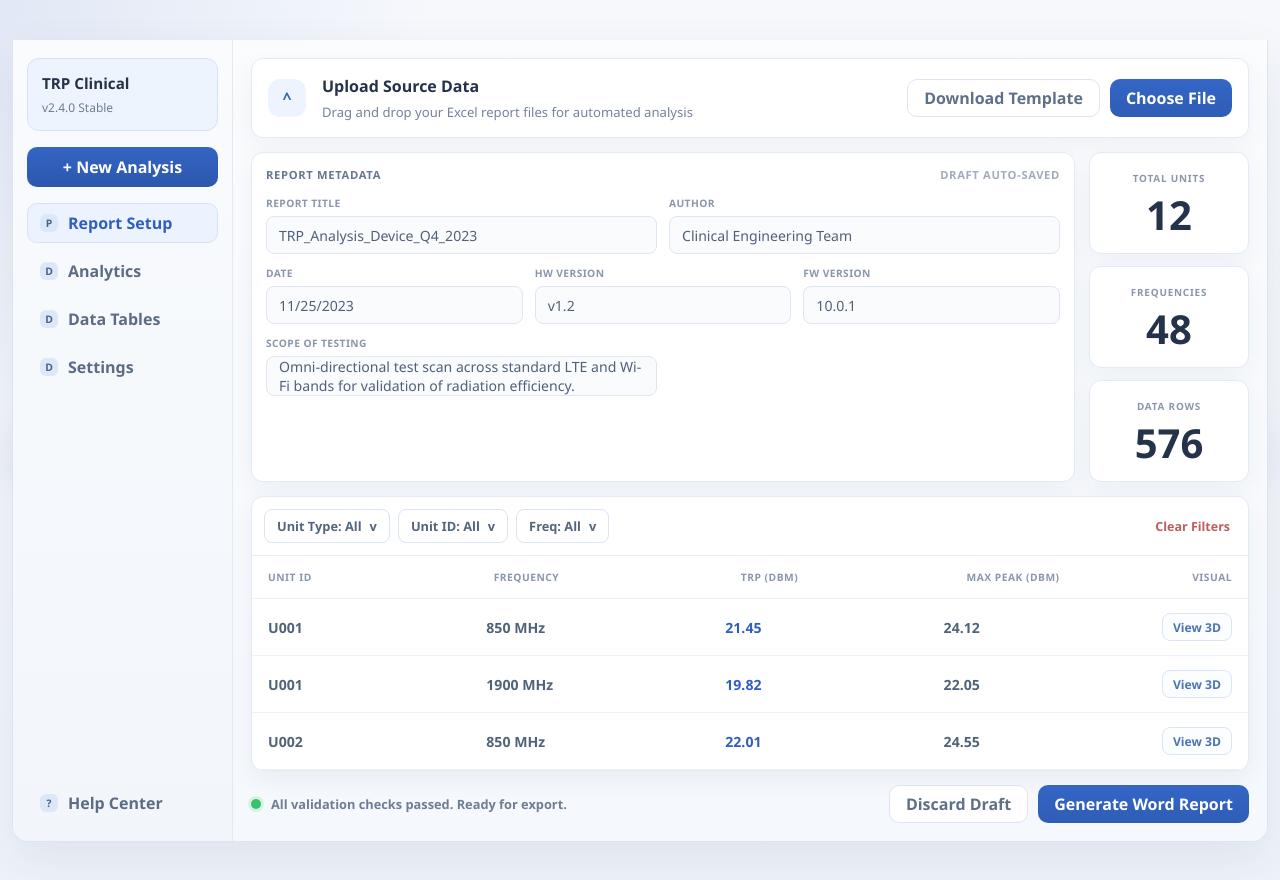
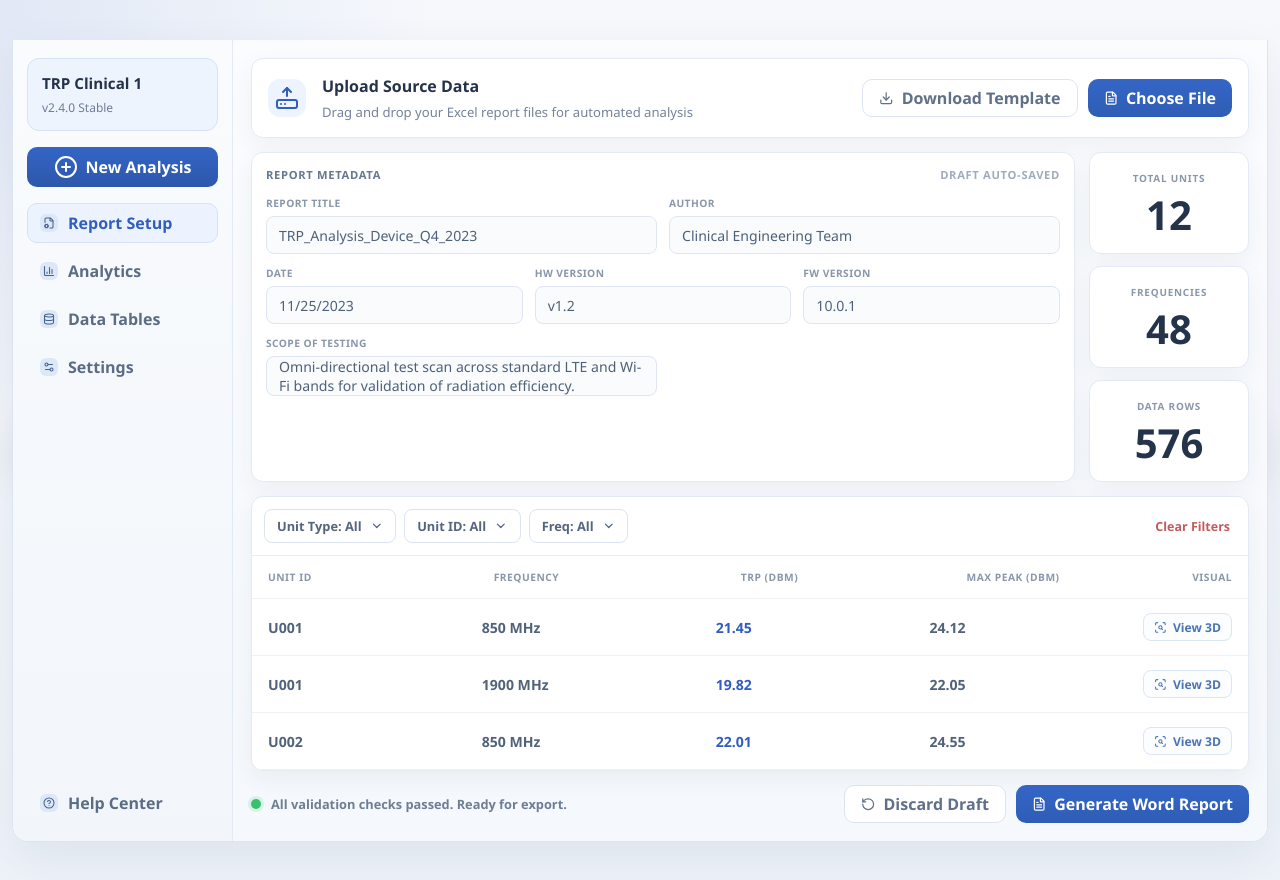
Before and after one commit to YossiAbutbul/ReportGenrator, a React (Vite) app: page / in a window 1280 px wide. Built offline with nearby package versions, Linux system fonts and the light colour scheme.

Commit message:
change to icons

```diff
--- a/package.json
+++ b/package.json
@@ -7,6 +7,7 @@
     "@testing-library/jest-dom": "^6.9.1",
     "@testing-library/react": "^16.3.2",
     "@testing-library/user-event": "^13.5.0",
+    "lucide-react": "^1.7.0",
     "react": "^19.2.4",
     "react-dom": "^19.2.4"
   },
--- a/src/App.css
+++ b/src/App.css
@@ -58,6 +58,14 @@
   color: var(--color-text-muted);
   font-size: 0.75rem;
   font-weight: 700;
+  flex-shrink: 0;
+}
+
+.icon-button svg,
+.avatar-button svg {
+  width: 0.95rem;
+  height: 0.95rem;
+  stroke-width: 2;
 }
 
 .avatar-button {
@@ -110,6 +118,10 @@
 }
 
 .sidebar-nav__action {
+  display: inline-flex;
+  align-items: center;
+  justify-content: center;
+  gap: var(--space-xs);
   height: 2.5rem;
   border: 0;
   border-radius: var(--radius-md);
@@ -155,6 +167,12 @@
   color: #47638b;
   font-size: 0.65rem;
   font-weight: 700;
+}
+
+.sidebar-nav__item-icon svg {
+  width: 0.75rem;
+  height: 0.75rem;
+  stroke-width: 2.1;
 }
 
 .app-shell__content {
@@ -227,10 +245,21 @@
 }
 
 .button {
+  display: inline-flex;
+  align-items: center;
+  justify-content: center;
+  gap: var(--space-xs);
   min-height: 2.375rem;
   padding: 0 var(--space-xl);
   border-radius: var(--radius-md);
   font-weight: 700;
+  white-space: nowrap;
+}
+
+.button svg {
+  width: 0.9rem;
+  height: 0.9rem;
+  stroke-width: 2;
 }
 
 .button--primary {
@@ -365,6 +394,12 @@
   font-weight: 700;
 }
 
+.filter-chip svg {
+  width: 0.85rem;
+  height: 0.85rem;
+  stroke-width: 2.2;
+}
+
 .text-button {
   color: var(--color-danger);
   font-size: var(--font-size-sm);
@@ -410,6 +445,10 @@
 }
 
 .table-link {
+  display: inline-flex;
+  align-items: center;
+  justify-content: center;
+  gap: var(--space-2xs);
   min-height: 1.75rem;
   padding: 0 var(--space-sm);
   border: var(--border-thin) solid #dbe6f4;
@@ -418,6 +457,12 @@
   background: #fbfdff;
   font-size: 0.76rem;
   font-weight: 700;
+}
+
+.table-link svg {
+  width: 0.8rem;
+  height: 0.8rem;
+  stroke-width: 2;
 }
 
 .dashboard-footer {
--- a/src/components/layout/AppShell.tsx
+++ b/src/components/layout/AppShell.tsx
@@ -1,13 +1,6 @@
 import type { PropsWithChildren, ReactElement } from 'react';
 import { ShellHeader } from './ShellHeader';
-import { SidebarNav } from './SidebarNav';
-
-const navItems = [
-  { label: 'Report Setup', active: true },
-  { label: 'Analytics' },
-  { label: 'Data Tables' },
-  { label: 'Settings' },
-];
+import { SidebarNav, defaultSidebarItems } from './SidebarNav';
 
 export function AppShell({ children }: PropsWithChildren): ReactElement {
   return (
@@ -15,10 +8,10 @@ export function AppShell({ children }: PropsWithChildren): ReactElement {
       <ShellHeader />
       <div className="app-shell__body">
         <SidebarNav
-          productName="TRP Clinical"
+          productName="TRP Clinical 1"
           versionLabel="v2.4.0 Stable"
           actionLabel="New Analysis"
-          items={navItems}
+          items={defaultSidebarItems}
           footerLabel="Help Center"
         />
         <main className="app-shell__content">{children}</main>
--- a/src/components/layout/ShellHeader.tsx
+++ b/src/components/layout/ShellHeader.tsx
@@ -1,4 +1,5 @@
 import type { ReactElement } from 'react';
+import { Bell, Settings, UserCircle2 } from 'lucide-react';
 
 export function ShellHeader(): ReactElement {
   return (
@@ -6,13 +7,13 @@ export function ShellHeader(): ReactElement {
       <div className="shell-header__brand">TRP Generator</div>
       <div className="shell-header__actions" aria-label="Application actions">
         <button className="icon-button" type="button" aria-label="Notifications">
-          i
+          <Bell aria-hidden="true" />
         </button>
         <button className="icon-button" type="button" aria-label="Preferences">
-          o
+          <Settings aria-hidden="true" />
         </button>
         <button className="avatar-button" type="button" aria-label="Profile">
-          Y
+          <UserCircle2 aria-hidden="true" />
         </button>
       </div>
     </header>
--- a/src/components/layout/SidebarNav.tsx
+++ b/src/components/layout/SidebarNav.tsx
@@ -1,8 +1,18 @@
 import type { ReactElement } from 'react';
+import type { LucideIcon } from 'lucide-react';
+import {
+  BarChart3,
+  CirclePlus,
+  Database,
+  FileCog,
+  HelpCircle,
+  Settings2,
+} from 'lucide-react';
 
 type NavItem = {
   label: string;
   active?: boolean;
+  icon: LucideIcon;
 };
 
 type SidebarNavProps = {
@@ -29,7 +39,8 @@ export function SidebarNav({
         </div>
 
         <button className="sidebar-nav__action" type="button">
-          + {actionLabel}
+          <CirclePlus aria-hidden="true" />
+          <span>{actionLabel}</span>
         </button>
 
         <nav className="sidebar-nav__items" aria-label="Primary navigation">
@@ -40,7 +51,7 @@ export function SidebarNav({
               type="button"
             >
               <span className="sidebar-nav__item-icon" aria-hidden="true">
-                {item.active ? 'P' : 'D'}
+                <item.icon aria-hidden="true" />
               </span>
               <span>{item.label}</span>
             </button>
@@ -50,10 +61,17 @@ export function SidebarNav({
 
       <button className="sidebar-nav__footer" type="button">
         <span className="sidebar-nav__item-icon" aria-hidden="true">
-          ?
+          <HelpCircle aria-hidden="true" />
         </span>
         <span>{footerLabel}</span>
       </button>
     </aside>
   );
 }
+
+export const defaultSidebarItems: NavItem[] = [
+  { label: 'Report Setup', active: true, icon: FileCog },
+  { label: 'Analytics', icon: BarChart3 },
+  { label: 'Data Tables', icon: Database },
+  { label: 'Settings', icon: Settings2 },
+];
--- a/src/features/trpDashboard/TrpDashboardPage.tsx
+++ b/src/features/trpDashboard/TrpDashboardPage.tsx
@@ -1,4 +1,12 @@
 import type { ReactElement } from 'react';
+import {
+  ChevronDown,
+  Download,
+  FileText,
+  HardDriveUpload,
+  RotateCcw,
+  ScanSearch,
+} from 'lucide-react';
 
 type MetadataFieldData = {
   label: string;
@@ -69,8 +77,8 @@ function SummaryCard({ label, value }: SummaryCardData): ReactElement {
 function FilterChip({ label }: { label: string }): ReactElement {
   return (
     <button className="filter-chip" type="button">
-      {label}
-      <span aria-hidden="true">v</span>
+      <span>{label}</span>
+      <ChevronDown aria-hidden="true" />
     </button>
   );
 }
@@ -80,7 +88,7 @@ export function TrpDashboardPage(): ReactElement {
     <section className="trp-dashboard" aria-label="TRP report setup">
       <div className="upload-card">
         <div className="upload-card__icon" aria-hidden="true">
-          ^
+          <HardDriveUpload aria-hidden="true" />
         </div>
         <div className="upload-card__copy">
           <h1>Upload Source Data</h1>
@@ -88,10 +96,12 @@ export function TrpDashboardPage(): ReactElement {
         </div>
         <div className="upload-card__actions">
           <button className="button button--ghost" type="button">
-            Download Template
+            <Download aria-hidden="true" />
+            <span>Download Template</span>
           </button>
           <button className="button button--primary" type="button">
-            Choose File
+            <FileText aria-hidden="true" />
+            <span>Choose File</span>
           </button>
         </div>
       </div>
@@ -155,7 +165,8 @@ export function TrpDashboardPage(): ReactElement {
               <span className="results-table__metric">{row.trp}</span>
               <span>{row.peak}</span>
               <button className="table-link" type="button">
-                View 3D
+                <ScanSearch aria-hidden="true" />
+                <span>View 3D</span>
               </button>
             </div>
           ))}
@@ -170,10 +181,12 @@ export function TrpDashboardPage(): ReactElement {
 
         <div className="dashboard-footer__actions">
           <button className="button button--ghost" type="button">
-            Discard Draft
+            <RotateCcw aria-hidden="true" />
+            <span>Discard Draft</span>
           </button>
           <button className="button button--primary" type="button">
-            Generate Word Report
+            <FileText aria-hidden="true" />
+            <span>Generate Word Report</span>
           </button>
         </div>
       </div>
--- a/vite.config.ts
+++ b/vite.config.ts
@@ -3,6 +3,12 @@ import react from '@vitejs/plugin-react';
 
 export default defineConfig({
   plugins: [react()],
+  server: {
+    watch: {
+      usePolling: true,
+      interval: 300,
+    },
+  },
   test: {
     environment: 'jsdom',
     setupFiles: './src/setupTests.ts',
```
Also changed, not shown: 1 other file (tests, documents, lock files or other folders).
